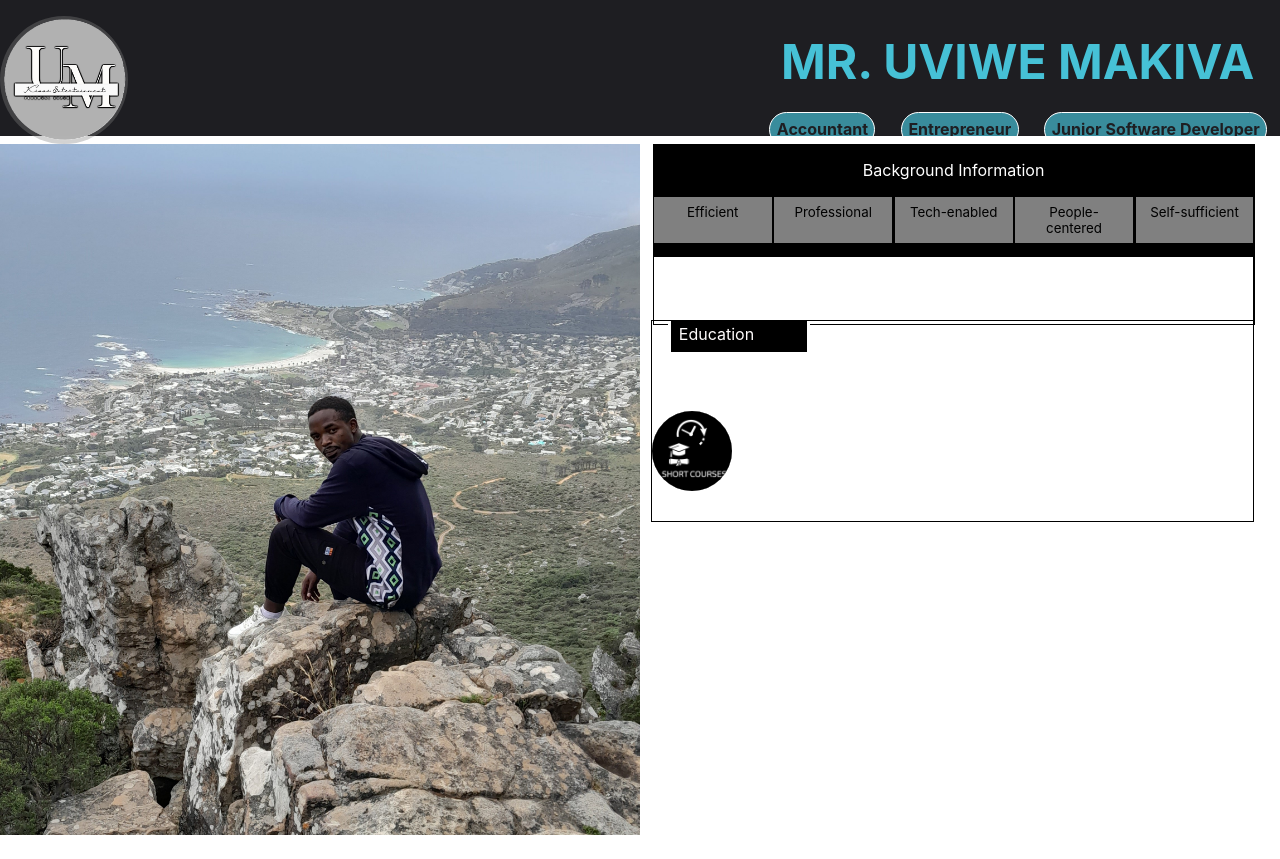
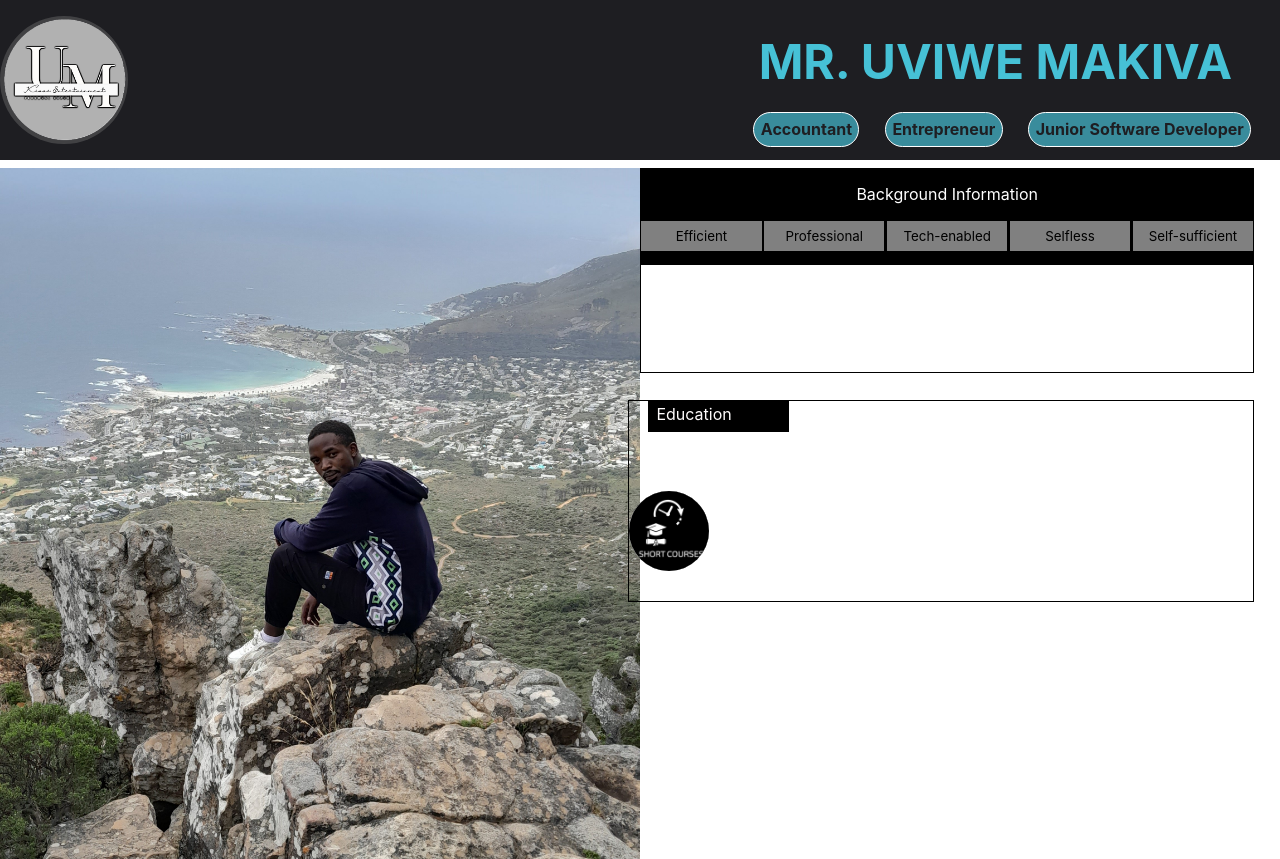
Before and after one commit to Urates/reactResume, a React (Create React App) app: page / in a window 1280 px wide. Before the commit the page ends 835 px from the top, so only its background shows below. Built offline with nearby package versions, Linux system fonts and the light colour scheme.

Commit message:
first commit from laptop

```diff
--- a/src/App.css
+++ b/src/App.css
@@ -5,27 +5,28 @@
 }
 .Nav
 {
-  position: absolute;
+  position: fixed;
   left: 0;
   right: 0;
   height: 18vh;
   top: 0;
+  z-index: 3;
 }
 .Body
 {
   position: relative;
-  top: 18vh;
+  top: 10.5em;
 }
 .Background
 {
     position: absolute;
     right: 1vw;
-    width: 49vw;
-    top: 18vh;
+    width: 40em;
+    top: 10.5em;
 }
 .Education
 {
   position: absolute;
   right: 2vw;
-  top: 40vh;
+  top: 25em;
 }
--- a/src/components/Background.css
+++ b/src/components/Background.css
@@ -6,6 +6,7 @@
     text-align:  center;
     justify-content: center;
     overflow: hidden;
+    height: fit-content;
 }
 .Background-content
 {
@@ -20,7 +21,7 @@
 {
     background-color: white;
     margin-bottom: 1em;
-    height: 5em;
+    height: 8em;
     color: black;
     position: relative;
     text-align: center;
--- a/src/components/Background.js
+++ b/src/components/Background.js
@@ -11,7 +11,7 @@ function Background() {
                 <a href=''>Efficient</a>
                 <a href=''>Professional</a>
                 <a href=''>Tech-enabled</a>
-                <a href=''>People-centered</a>
+                <a href=''>Selfless</a>
                 <a href=''>Self-sufficient</a>
             </div>
             <div className='content-body'>
--- a/src/components/Education.css
+++ b/src/components/Education.css
@@ -2,7 +2,7 @@
 {
     position: relative;
     border: black solid 0.01em;
-    width: 47vw;
+    width: 39em;
     text-align: center;
     align-items: center;
     height: 25vh;
--- a/src/components/TopNav.css
+++ b/src/components/TopNav.css
@@ -1,6 +1,6 @@
 .topNav
 {
-    height: 17vh;
+    height: 10em;
     position: absolute;
     display: flex;
     left: 0;
@@ -22,7 +22,7 @@
 .topNav h1
 {
     position: absolute;
-    right: 2vw;
+    right: 1em;
     color:  rgb(70, 193, 214);
     font-size: 3em;
     top: 0;
@@ -33,7 +33,7 @@
     color: white;
     position: absolute;
     top: 7em;
-    right: 0;
+    right: 1em;
 
 }
 .Credentials a
```
